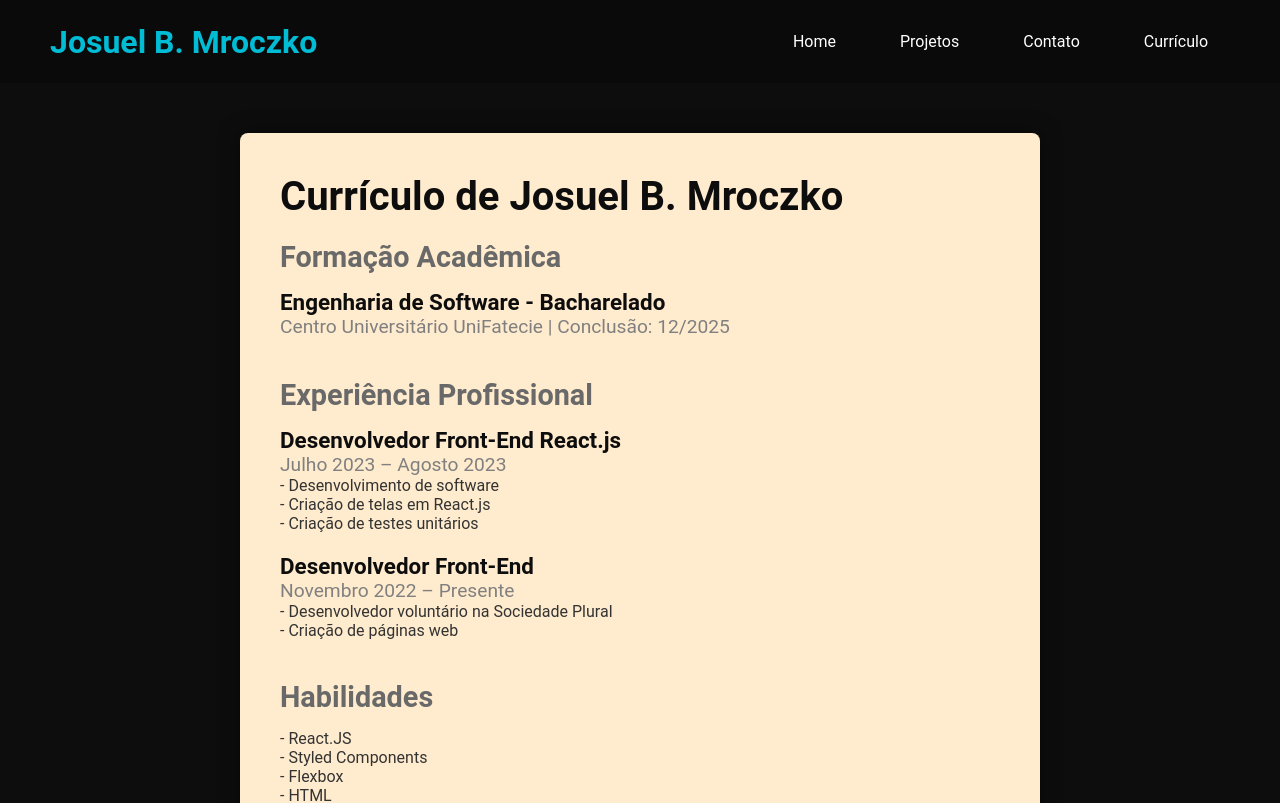
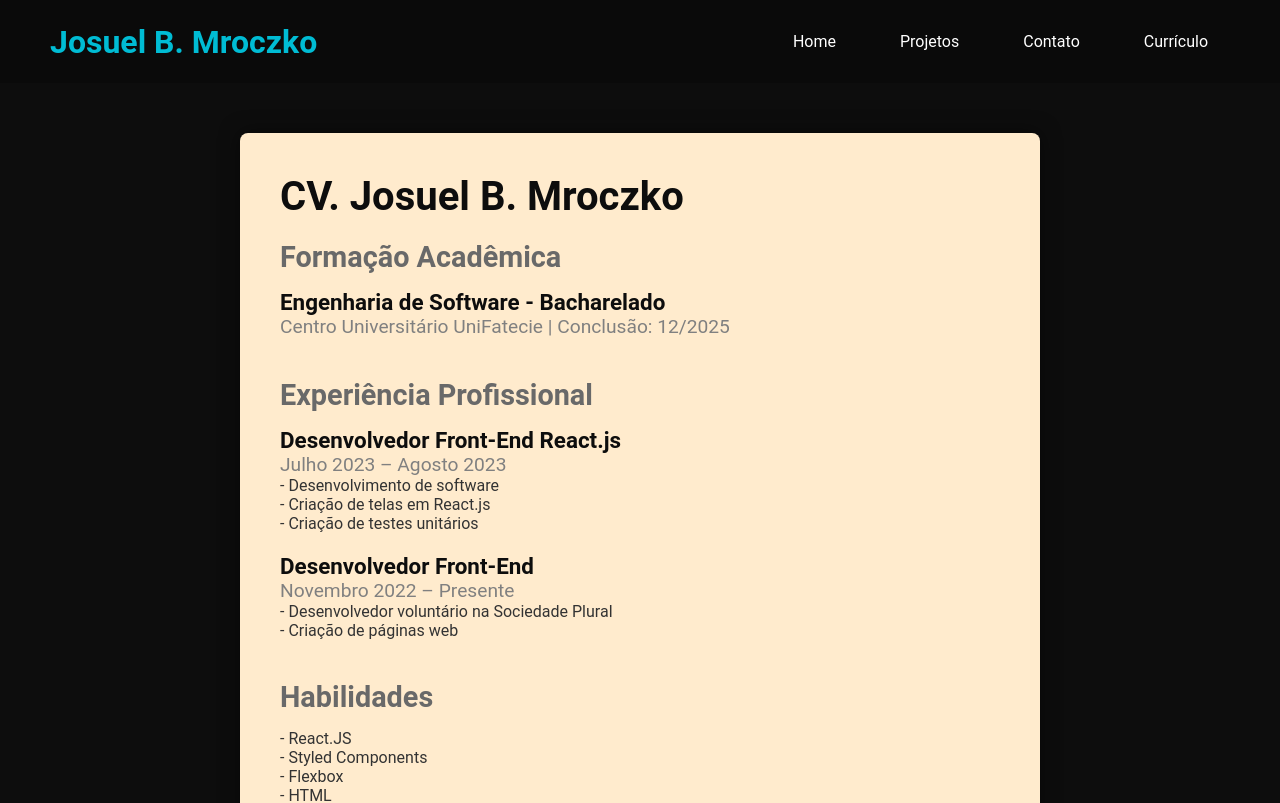
Before and after one commit to josuelbmroczko/cv, a React (Create React App) app: page /curriculo in a window 1280 px wide. Shown: the top 803 px of the page. Built offline with nearby package versions, Linux system fonts and the light colour scheme.

Commit message:
Currículo de Josu

```diff
--- a/src/pages/Curriculo.js
+++ b/src/pages/Curriculo.js
@@ -110,7 +110,7 @@ const Curriculo = () => {
   return (
     <CurriculoContainer>
       <ContentWrapper>
-        <Title>Currículo de Josuel B. Mroczko</Title>
+        <Title>CV. Josuel B. Mroczko</Title>
 
         <Section>
           <SectionTitle>Formação Acadêmica</SectionTitle>
```
